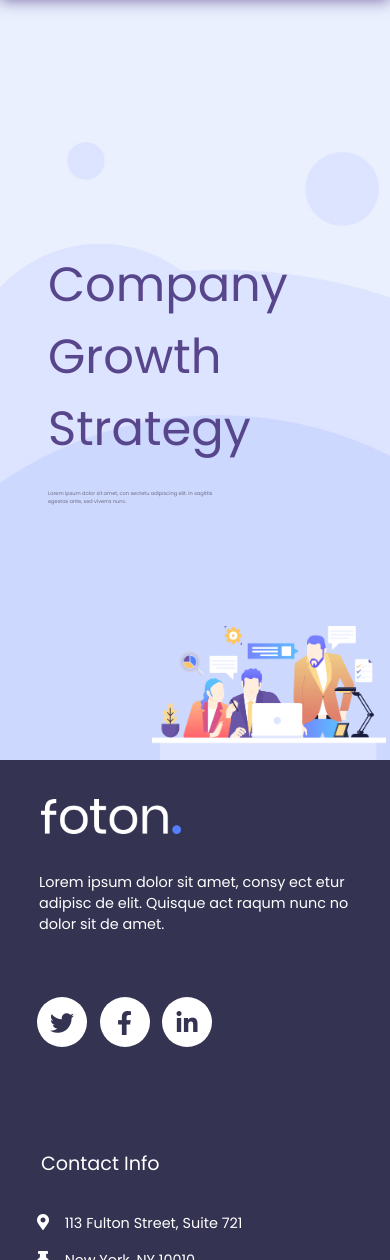
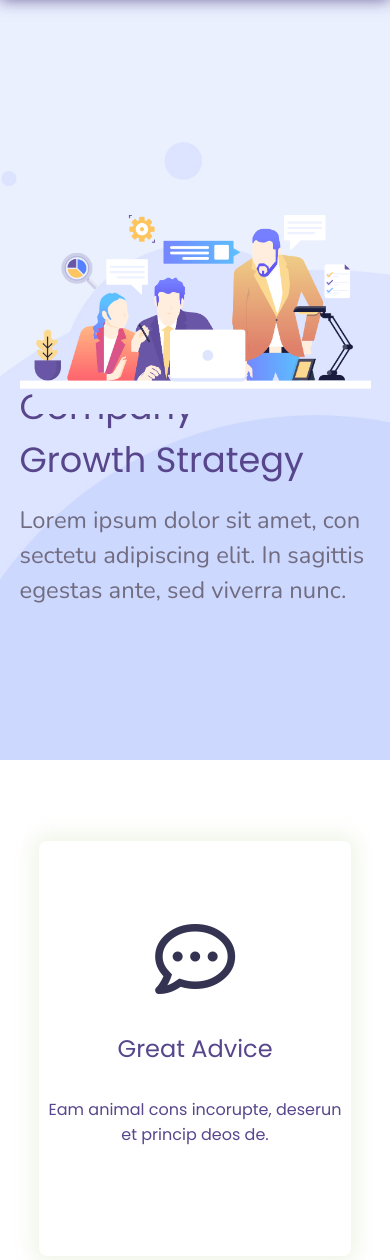
Before and after one commit to nimapm/Foton, a React (Create React App) app: page /about in a window 390 px wide. Shown: the top 1260 px of the page. Built offline with nearby package versions, Linux system fonts and the light colour scheme.

Commit message:
about-js

```diff
--- a/src/assets/css/_common.scss
+++ b/src/assets/css/_common.scss
@@ -109,12 +109,10 @@
                                     }
                                 }
                             }
-
                         }
                     }
                 }
             }
-
         }
     }
 
@@ -245,11 +243,14 @@
     text-align: center;
     position: absolute;
     top: 0;
+    overflow: hidden;
 
     .c-img-right-bg-img {
-        width: 100%;
+        width: 150%;
         height: 100%;
         object-fit: cover;
+        object-position: center;
+
     }
 
     .img-none {
@@ -313,10 +314,96 @@
     }
 }
 
+.c-img-right-responsive {
+
+    display: none;
+
+}
+
 /* c-img-right end*/
 
+/* services start */
 
-/* Responsive */
+.services {
+    width: 100%;
+    height: 600px;
+    text-align: center;
+
+}
+
+
+.services-child {
+
+    width: 100%;
+    height: 70%;
+    text-align: center;
+    display: inline-block;
+    display: flex;
+    justify-content: center;
+
+}
+
+
+
+
+
+
+.services-content {
+    // width: calc(30% - 80px);
+    height: 80%;
+    display: inline-block;
+    margin: 1%;
+    vertical-align: top;
+    border-radius: 8px;
+    width: 20%;
+    transition: 0.3s all;
+
+    $services-content-cnt-height: 50%, 25%, 10%;
+
+    @for $item from 1 through length($services-content-cnt-height) {
+        .services-content-cnt:nth-child(#{$item}) {
+            height: nth($services-content-cnt-height, $item)
+        }
+    }
+
+
+
+
+    .services-content-cnt {
+        width: 100%;
+        height: 50%;
+        text-align: center;
+
+        .services-icon {
+            font-size: 5em;
+            color: $main-darkBlue;
+        }
+
+        .services-h6 {
+            font-size: 1.5em;
+            color: $main-blue;
+            font-weight: normal;
+        }
+
+        .services-p {
+            font-size: 1em;
+            color: $main-blue;
+        }
+    }
+}
+
+.services-content:hover {
+    box-shadow: 0 10px 55px 5px rgba(137, 173, 255, .35);
+    margin-top: -5px;
+}
+
+/* services end */
+
+
+/*------------------------------------*\
+  #RESPONSIVE - START
+\*------------------------------------*/
+
 @media screen and (max-width: 700px) {
 
 
@@ -432,5 +519,110 @@
 
     /* customers carousel end */
 
+    /* c-img-right start */
 
+    .c-img-right-normal {
+        display: none;
+    }
+
+    .c-img-right-responsive {
+        display: block !important;
+
+        .c-img-right-content-left {
+            width: 100%;
+            height: max-content;
+            display: inline-block;
+            vertical-align: top;
+        }
+
+        .c-img-right-content-right {
+            width: 100%;
+            height: 50%;
+            display: block;
+
+
+
+            .cnt1 {
+                .cnt2 {
+
+
+                    .c-img-right-content-right-cnt {
+                        margin-top: 50%;
+                        width: 100%;
+                        display: inline-block;
+
+                        .cnt1 {
+                            .cnt2 {
+                                text-align: center;
+
+                                img {
+                                    width: 90%;
+                                    position: initial;
+                                    display: inline-block;
+                                    margin-top: 5%;
+                                }
+                            }
+                        }
+
+                    }
+                }
+            }
+        }
+
+        .c-img-right-content-left-cnt {
+            margin-left: 0;
+            width: 90%;
+
+            h2 {
+                font-size: 9vw;
+                margin-bottom: 5%;
+            }
+
+            p {
+                font-size: 6.1vw;
+                line-height: 35px;
+                font-family: $main-font-description;
+            }
+
+        }
+
+    }
+
+    /* c-img-right end*/
+
+
+    /* services start */
+    .services {
+        height: max-content;
+    }
+
+    .services-child {
+        margin-top: 20%;
+        display: inline-block;
+    }
+
+    .services-content {
+        width: 80%;
+        height: max-content;
+        box-shadow: 0 0px 20px 5px rgba(159, 195, 111, 0.185);
+        padding-top: 20%;
+        padding-bottom: 20%;
+        margin-bottom: 10%;
+
+
+
+        .services-icon {
+            margin-bottom: 10%;
+        }
+
+        .services-h6 {
+            margin-bottom: 10%;
+        }
+
+        .services-p {
+            margin-bottom: 10%;
+        }
+    }
+
+    /* services end */
 }
--- a/src/assets/css/_mixins.scss
+++ b/src/assets/css/_mixins.scss
@@ -37,3 +37,17 @@
   color: #fff;
   border-radius: 20px;
 }
+
+@mixin imagegrid($qty, $margin) {
+  width: ((100% - (($qty - 1) * $margin)) / $qty);
+
+  &:nth-child(n) {
+    margin-bottom: $margin;
+    margin-right: $margin;
+  }
+
+  &:nth-child(#{$qty}n) {
+    margin-bottom: 0;
+    margin-right: 0;
+  }
+}
--- a/src/components/about.jsx
+++ b/src/components/about.jsx
@@ -1,6 +1,7 @@
 import React, { Component } from "react";
 
 import ContainerImageRight from "./common/containers/c-img-right";
+import Services from "./common/services";
 
 class About extends Component {
   state = {};
@@ -9,6 +10,7 @@ class About extends Component {
     return (
       <div>
         <ContainerImageRight background={true} />
+        <Services />
       </div>
     );
   }
--- a/src/components/common/containers/c-img-right.jsx
+++ b/src/components/common/containers/c-img-right.jsx
@@ -15,7 +15,7 @@ class ContainerImageRight extends Component {
             src={require("../../../assets/images/background/container-bg.jpg")}
           />
         </div>
-        <div className="c-img-right-content">
+        <div className="c-img-right-content c-img-right-normal">
           <div className="c-img-right-content-left">
             <div className="cnt1">
               <div className="cnt2">
@@ -48,6 +48,39 @@ class ContainerImageRight extends Component {
             </div>
           </div>
         </div>
+        <div className="c-img-right-content c-img-right-responsive">
+          <div className="c-img-right-content-right">
+            <div className="cnt1">
+              <div className="cnt2">
+                <div className="c-img-right-content-right-cnt">
+                  <div className="cnt1">
+                    <div className="cnt2 cnt-top">
+                      <img
+                        src={require("../../../assets/images/elements/about-us.png")}
+                      />
+                    </div>
+                  </div>
+                </div>
+              </div>
+            </div>
+          </div>
+
+          <div className="c-img-right-content-left">
+            <div className="cnt1">
+              <div className="cnt2">
+                <div className="c-img-right-content-left-cnt">
+                  <h2>
+                    Company <br /> Growth Strategy
+                  </h2>
+                  <p>
+                    Lorem ipsum dolor sit amet, con sectetu adipiscing elit. In
+                    sagittis egestas ante, sed viverra nunc.
+                  </p>
+                </div>
+              </div>
+            </div>
+          </div>
+        </div>
       </div>
     );
   }
--- /dev/null
+++ b/src/components/common/services.jsx
@@ -0,0 +1,77 @@
+import React, { Component } from "react";
+
+import style from "../../assets/css/_common.scss";
+
+class Services extends Component {
+  state = {
+    services: [
+      {
+        icon: "far fa-comment-dots",
+        title: "Great Advice",
+        description: " Eam animal cons incorupte, deserun et princip deos de.",
+      },
+      {
+        icon: "fas fa-headphones-alt",
+        title: "Great Advice",
+        description: " Eam animal cons incorupte, deserun et princip deos de.",
+      },
+      {
+        icon: "far fa-thumbs-up",
+        title: "Great Advice",
+        description: " Eam animal cons incorupte, deserun et princip deos de.",
+      },
+      {
+        icon: "fas fa-chart-pie",
+        title: "Great Advice",
+        description: " Eam animal cons incorupte, deserun et princip deos de.",
+      },
+    ],
+  };
+  render() {
+    const { services } = this.state;
+
+    return (
+      <div className="services">
+        <div className="cnt1">
+          <div className="cnt2">
+            <div className="services-child">
+              <div className="cnt1">
+                <div className="cnt2">
+                  {services.map((service) => (
+                    <div className="services-content">
+                      <div className="services-content-cnt">
+                        <div className="cnt1">
+                          <div className="cnt2">
+                            <i className={service.icon + " services-icon"}></i>
+                          </div>
+                        </div>
+                      </div>
+
+                      <div className="services-content-cnt">
+                        <div className="cnt1">
+                          <div className="cnt2">
+                            <h6 className="services-h6">{service.title}</h6>
+                          </div>
+                        </div>
+                      </div>
+
+                      <div className="services-content-cnt">
+                        <div className="cnt1">
+                          <div className="cnt2">
+                            <p className="services-p">{service.description}</p>
+                          </div>
+                        </div>
+                      </div>
+                    </div>
+                  ))}
+                </div>
+              </div>
+            </div>
+          </div>
+        </div>
+      </div>
+    );
+  }
+}
+
+export default Services;
```
